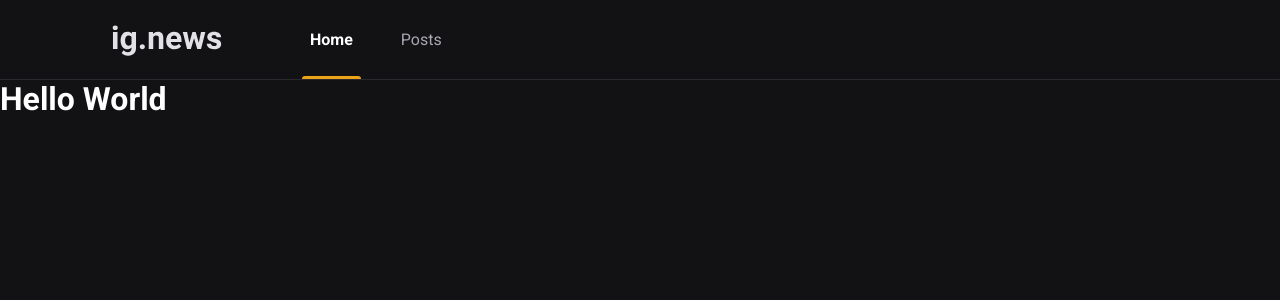
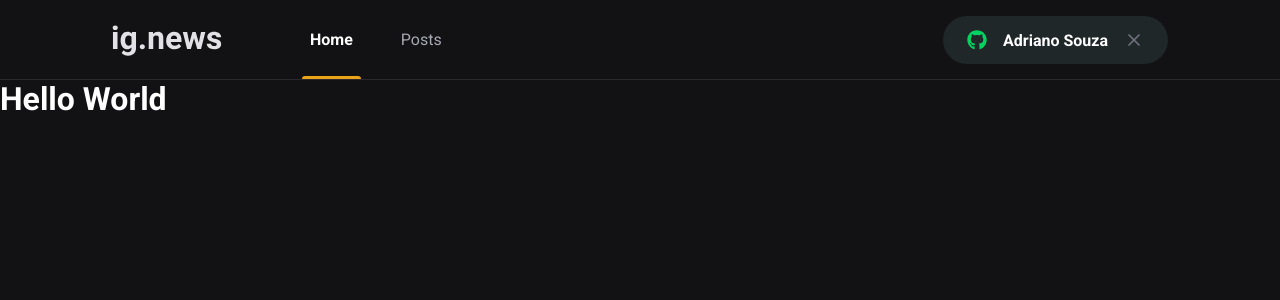
Before and after one commit to silvasouzaadriano/03-reactjs-next-ignews, a Next.js app: page / in a window 1280 px wide. Shown: the top 300 px of the page. Built offline with nearby package versions, Linux system fonts and the light colour scheme.

Commit message:
Creating component SignInButton

```diff
--- a/package.json
+++ b/package.json
@@ -12,6 +12,7 @@
     "next": "12.1.2",
     "react": "17.0.2",
     "react-dom": "17.0.2",
+    "react-icons": "^4.3.1",
     "sass": "^1.49.9"
   },
   "devDependencies": {
--- a/src/components/Header/index.tsx
+++ b/src/components/Header/index.tsx
@@ -1,4 +1,5 @@
 import Image from 'next/image';
+import { SignInButton } from '../SignInButton';
 import styles from './styles.module.scss';
 
 export function Header() {
@@ -10,6 +11,8 @@
           <a className={styles.active}>Home</a>
           <a>Posts</a>
         </nav>
+
+        <SignInButton />
       </div>
     </header>
   );
--- a/src/components/Header/styles.module.scss
+++ b/src/components/Header/styles.module.scss
@@ -52,4 +52,8 @@
     }
   }
 
+  button {
+    margin-left: auto;
+  }
+
 }
--- /dev/null
+++ b/src/components/SignInButton/index.tsx
@@ -0,0 +1,26 @@
+import { FaGithub } from 'react-icons/fa';
+import { FiX } from 'react-icons/fi';
+import styles from './styles.module.scss';
+
+export function SignInButton() {
+  const isUserLoggedIn = true;
+
+  return isUserLoggedIn ? (
+    <button
+      type="button"
+      className={styles.signInButton}
+    >
+      <FaGithub color="#04D361"/>
+      Adriano Souza
+      <FiX color="#737380" className={styles.closeIcon}/>
+    </button>
+  ) : (
+    <button
+      type="button"
+      className={styles.signInButton}
+    >
+      <FaGithub color="#EBA417"/>
+      Sign in with Github
+    </button>
+  )
+}
--- /dev/null
+++ b/src/components/SignInButton/styles.module.scss
@@ -0,0 +1,33 @@
+.signInButton {
+  height: 3rem;
+  border-radius: 3rem;
+  background: var(--gray-850);
+  border: 0;
+  padding: 0 1.5rem;
+
+  display: flex;
+  align-items: center;
+  justify-content: center;
+
+  color: var(--white);
+  font-weight: 700;
+
+  svg {
+    width: 20px;
+    height: 20px;
+  }
+
+  svg:first-child {
+    margin-right: 1rem;
+  }
+
+  svg.closeIcon {
+    margin-left: 1rem;
+  }
+
+  transition: filter 0.2s;
+
+  &:hover {
+    filter: brightness(0.8);
+  }
+}
--- a/src/styles/global.scss
+++ b/src/styles/global.scss
@@ -10,6 +10,7 @@
   --gray-100: #E1E1E6;
   --gray-300: #A8A8B3;
   --gray-800: #29292E;
+  --gray-850: #1F2729;
   --gray-900: #121214;
 
 
```
Also changed, not shown: 1 other file (tests, documents, lock files or other folders).
